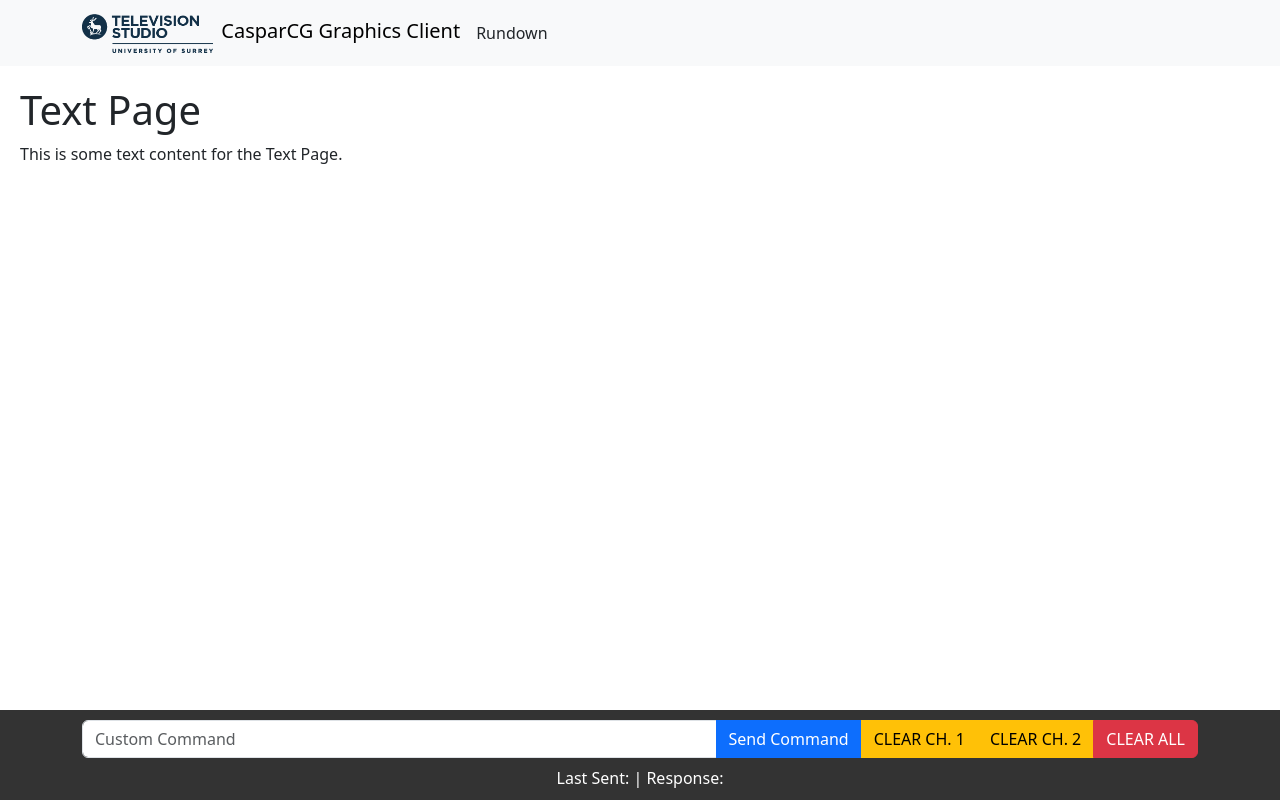
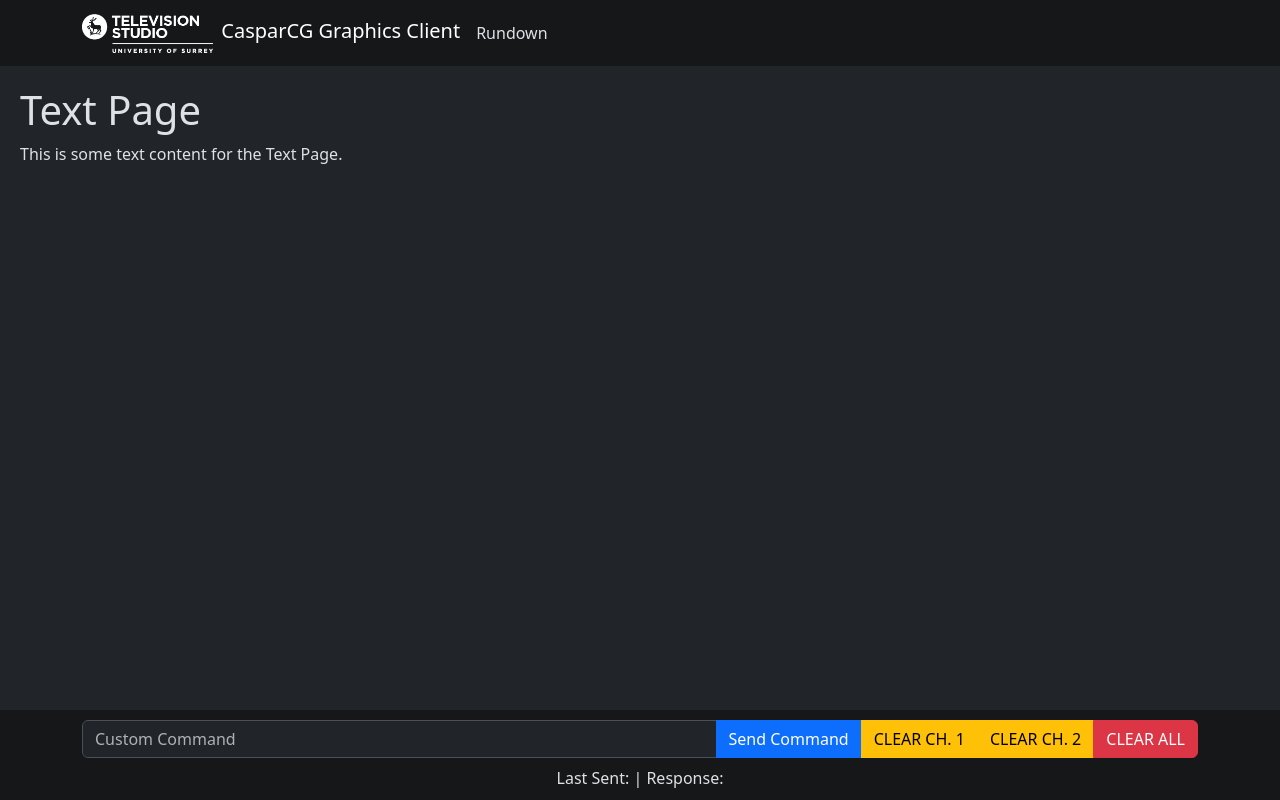
Before and after one commit to UoS-TV/UoS-GFX-Client, a React (Create React App) app: page /text in a window 1280 px wide. Built offline with nearby package versions, Linux system fonts and the light colour scheme; no server answers.

Commit message:
dark mode!

```diff
--- a/public/index.html
+++ b/public/index.html
@@ -1,5 +1,5 @@
 <!DOCTYPE html>
-<html lang="en">
+<html lang="en" data-bs-theme="dark">
   <head>
     <meta charset="utf-8" />
     <link rel="icon" href="%PUBLIC_URL%/favicon.ico" />
--- a/src/App.css
+++ b/src/App.css
@@ -11,6 +11,7 @@ html, body {
 }
 
 .sticky-top {
+  background-color: #151718;
   position: sticky;
   top: 0;
   z-index: 1000; /* Adjust the z-index as needed */
@@ -23,8 +24,7 @@ html, body {
 }
 
 .footer {
-  background-color: #333;
-  color: #fff;
+  background-color: #151718;
   text-align: center;
   padding: 10px 0;
   position: sticky;
--- a/src/App.js
+++ b/src/App.js
@@ -120,7 +120,7 @@ const App = () => {
   return (
     <Router>
       <div className="app">
-        <Navbar bg="light" expand="lg" className="sticky-top">
+        <Navbar expand="lg" className="sticky-top">
           <Container>
             <Navbar.Brand>
               <Image src={logo} alt="Logo" height="40" />
```
Also changed, not shown: src/logo.png.
